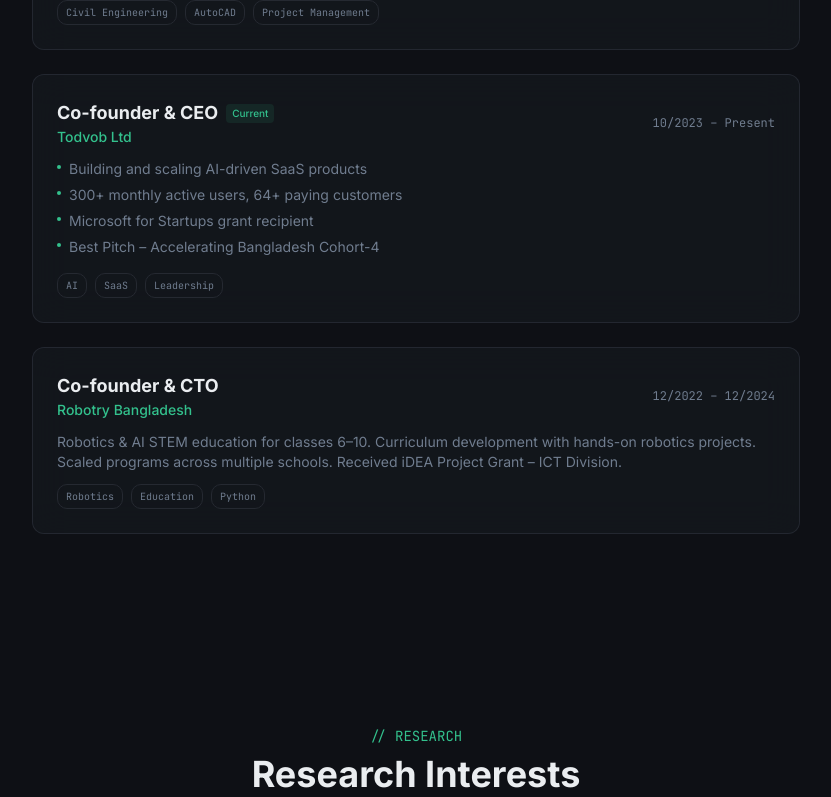
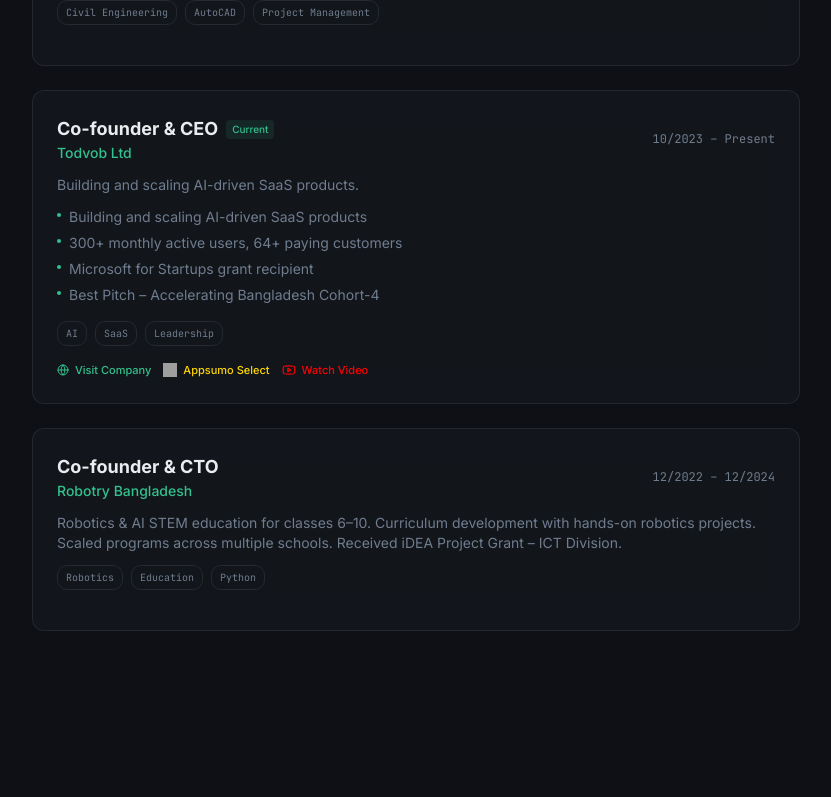
Before and after one commit to aminultodvob/portfolio, a React (Vite) app: page / in a window 1280 px wide. Shown: the part 3214-4011 px from the top of the page, without its empty margins (224-1055 px from the left). Built offline with nearby package versions, Linux system fonts and the light colour scheme; no server answers; grey boxes are pictures that could not be loaded.

Commit message:
feat: add company website, appsumo, and youtube links to experience section

```diff
--- a/src/components/ExperienceSection.tsx
+++ b/src/components/ExperienceSection.tsx
@@ -1,6 +1,6 @@
 import { useEffect, useState } from "react";
 import { motion } from "framer-motion";
-import { Loader2 } from "lucide-react";
+import { Loader2, ExternalLink, Youtube, Globe } from "lucide-react";
 import { api } from "@/lib/api";
 
 interface Experience {
@@ -9,8 +9,11 @@ interface Experience {
   company: string;
   period: string;
   description: string;
-  points?: string[]; // Supporting points array
+  points?: string[];
   skills: string[];
+  link?: string;
+  appsumoLink?: string;
+  youtubeLink?: string;
   current?: boolean;
 }
 
@@ -34,7 +37,10 @@ const FALLBACK: Experience[] = [
     role: "Co-founder & CEO",
     company: "Todvob Ltd",
     period: "10/2023 – Present",
-    description: "",
+    description: "Building and scaling AI-driven SaaS products.",
+    link: "https://todvob.com",
+    appsumoLink: "https://appsumo.com/products/todvob/",
+    youtubeLink: "https://www.youtube.com/watch?v=ckrx1IXOtmE",
     points: [
       "Building and scaling AI-driven SaaS products",
       "300+ monthly active users, 64+ paying customers",
@@ -121,7 +127,7 @@ const ExperienceSection = () => {
                 )}
 
                 {(exp.skills || []).length > 0 && (
-                  <div className="flex flex-wrap gap-2">
+                  <div className="flex flex-wrap gap-2 mb-4">
                     {exp.skills.map((skill) => (
                       <span key={skill} className="text-[10px] px-2 py-1 border border-border rounded-md text-muted-foreground font-mono">
                         {skill}
@@ -129,6 +135,39 @@ const ExperienceSection = () => {
                     ))}
                   </div>
                 )}
+
+                <div className="flex flex-wrap gap-3">
+                  {exp.link && (
+                    <a
+                      href={exp.link}
+                      target="_blank"
+                      rel="noopener noreferrer"
+                      className="inline-flex items-center gap-1.5 text-[11px] font-medium text-primary hover:underline"
+                    >
+                      <Globe className="w-3 h-3" /> Visit Company
+                    </a>
+                  )}
+                  {exp.appsumoLink && (
+                    <a
+                      href={exp.appsumoLink}
+                      target="_blank"
+                      rel="noopener noreferrer"
+                      className="inline-flex items-center gap-1.5 text-[11px] font-medium text-[#ffd700] hover:underline"
+                    >
+                      <img src="https://appsumo2-cdn.appsumo.com/static/images/as-face-logo.svg" className="w-3.5 h-3.5" alt="AppSumo" /> Appsumo Select
+                    </a>
+                  )}
+                  {exp.youtubeLink && (
+                    <a
+                      href={exp.youtubeLink}
+                      target="_blank"
+                      rel="noopener noreferrer"
+                      className="inline-flex items-center gap-1.5 text-[11px] font-medium text-[#FF0000] hover:underline"
+                    >
+                      <Youtube className="w-3.5 h-3.5" /> Watch Video
+                    </a>
+                  )}
+                </div>
               </motion.div>
             ))}
           </div>
--- a/src/pages/AdminDashboard.tsx
+++ b/src/pages/AdminDashboard.tsx
@@ -579,6 +579,9 @@ export default function AdminDashboard() {
                                         <div className="grid md:grid-cols-2 gap-4">
                                             <FormField label="Role / Title" name="role" value={formData.role || ""} onChange={handleFieldChange} required placeholder="Senior Engineer" />
                                             <FormField label="Company" name="company" value={formData.company || ""} onChange={handleFieldChange} required placeholder="Company Name" />
+                                            <FormField label="Company Website" name="link" value={formData.link || ""} onChange={handleFieldChange} placeholder="https://..." />
+                                            <FormField label="Appsumo Link" name="appsumoLink" value={formData.appsumoLink || ""} onChange={handleFieldChange} placeholder="https://appsumo.com/..." />
+                                            <FormField label="YouTube Link" name="youtubeLink" value={formData.youtubeLink || ""} onChange={handleFieldChange} placeholder="https://youtube.com/..." />
                                             <FormField label="Period (Text)" name="period" value={formData.period || ""} onChange={handleFieldChange} placeholder="Jan 2022 – Present" />
                                             <FormField label="Start Date (for sorting)" name="startDate" value={formData.startDate ? formData.startDate.split('T')[0] : ""} onChange={handleFieldChange} type="date" />
                                             <FormField label="Skills (comma separated)" name="skills" value={formData.skills || ""} onChange={handleFieldChange} placeholder="Python, GIS, Hydrology" />
```
Also changed, not shown: 2 other files (tests, documents, lock files or other folders).
